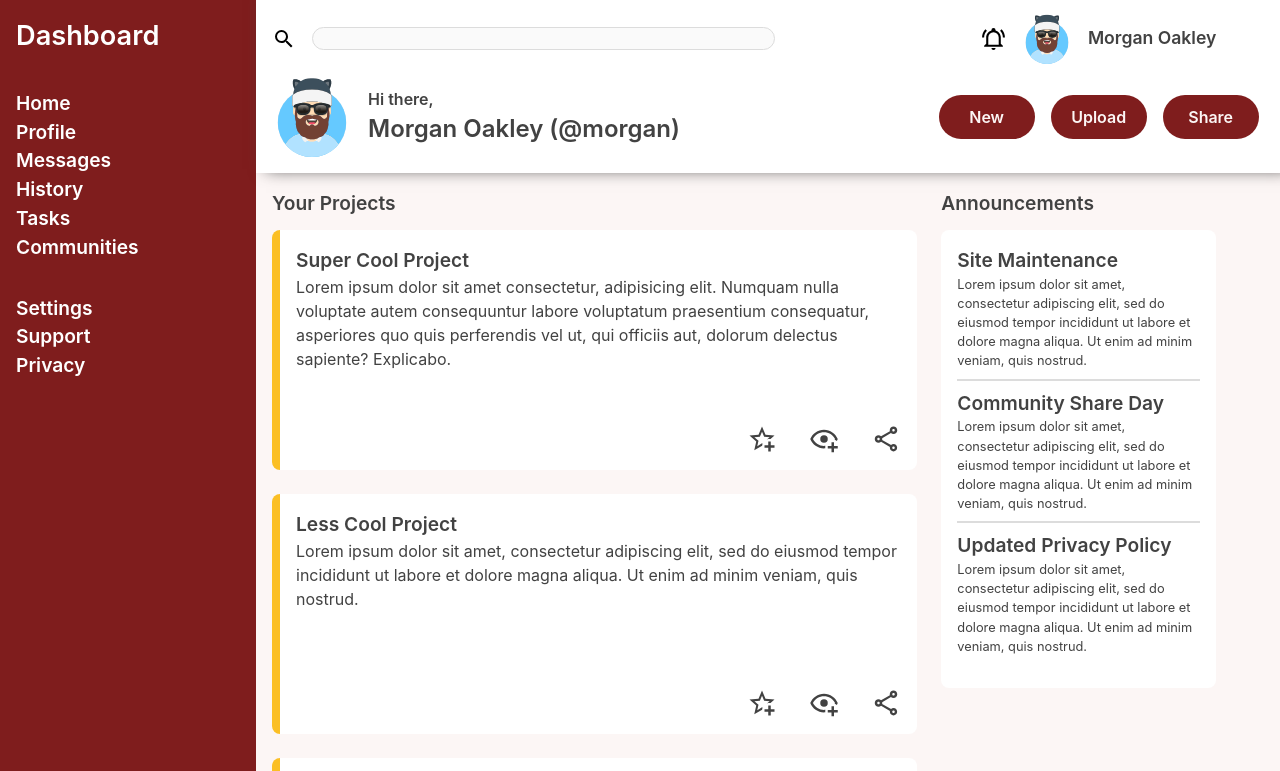
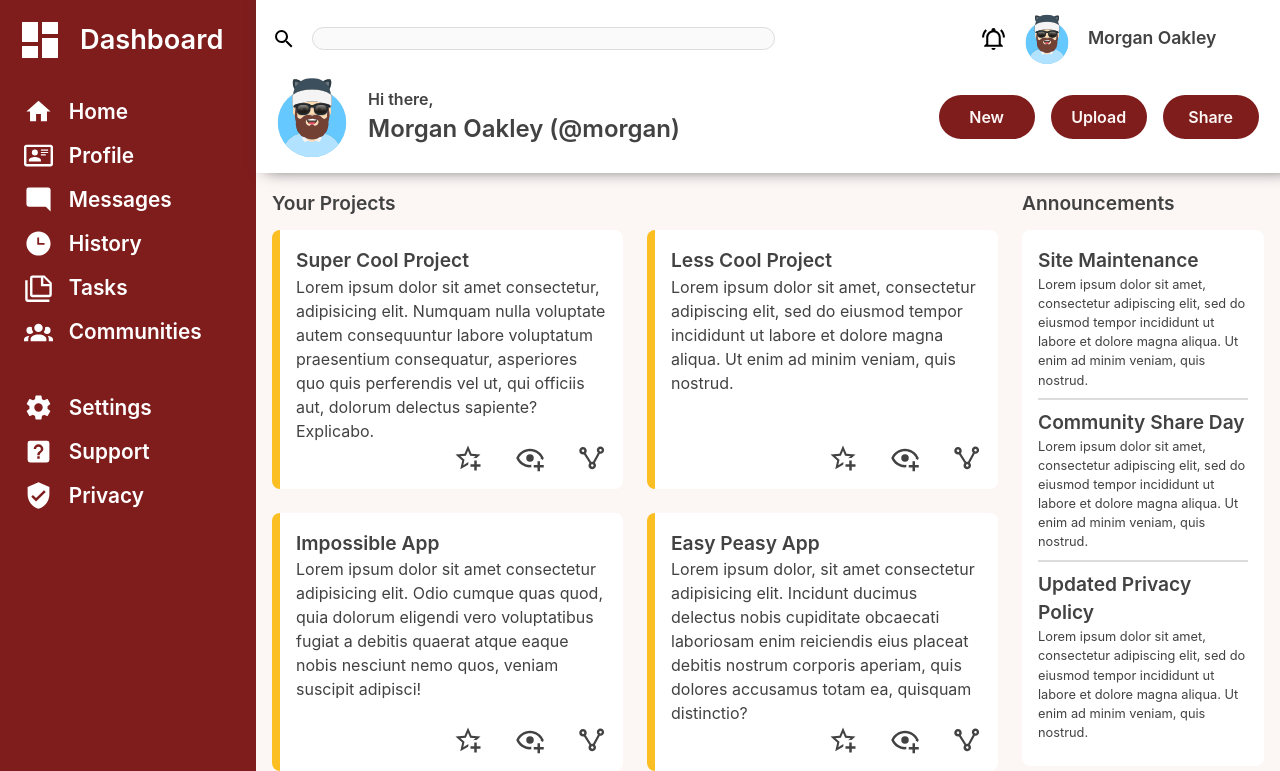
Before and after one commit to smith109/admin-dashboard, a plain HTML site: page index.html in a window 1280 px wide. Shown: the top 771 px of the page. Drawn offline with Linux system fonts and the light colour scheme.

Commit message:
Add styles to the nav links

```diff
--- a/css/style.css
+++ b/css/style.css
@@ -11,10 +11,15 @@
     'Arial Nova', 'Nimbus Sans', Arial, sans-serif;
 }
 
+*,
+*::before,
+*::after {
+  box-sizing: border-box;
+}
+
 * {
   margin: 0;
   padding: 0;
-  box-sizing: border-box;
 }
 
 body {
@@ -50,6 +55,8 @@ button {
 body>.container {
   display: grid;
   grid-template-columns: 1fr 4fr;
+  grid-template-rows: auto 1fr;
+  min-height: 100dvh;
 }
 
 .container>* {
@@ -66,12 +73,38 @@ body>.container {
   font-weight: 600;
 }
 
+.sidebar a {
+  display: flex;
+  align-items: center;
+  gap: 16px;
+}
+
 .sidebar .logo>a {
   font-size: 1.7rem;
 }
 
+.sidebar .logo>a::before {
+  content: url(../img/dashboard.svg);
+  width: 3rem;
+  height: 3rem;
+}
+
+.nav li {
+  margin-bottom: .8rem;
+  margin-left: .5rem;
+}
+
 .nav li>a {
-  font-size: 1.2rem;
+  font-size: 1.3rem;
+}
+
+.nav li>a::before {
+  width: 1.8rem;
+  height: 1.8rem;
+}
+
+.nav li>a:hover {
+  color: var(--clr-accent);
 }
 
 .container>.header {
@@ -144,8 +177,9 @@ body>.container {
 .container>.main-content {
   background: var(--clr-secondary);
   display: grid;
-  grid-template-columns: 2fr 1fr;
-  gap: 24px;
+  grid-template-columns: 3fr 1fr;
+  column-gap: 24px;
+  row-gap: 8px;
 }
 
 .main-content>.projects {
@@ -188,19 +222,18 @@ body>.container {
   margin-top: auto;
 }
 
-.announcements .card,
-.trending .card {
-  width: 85%;
+.card img:last-child {
+  transform: rotate(268deg);
 }
 
 .announcements .title+p {
   margin-bottom: .5rem;
-  padding-bottom: .5rem;
   font-size: .8rem;
 }
 
 .announcements .title+p:not(:last-child) {
   border-bottom: 2px solid #dcdcdc;
+  padding-bottom: .5rem;
 }
 
 .trending .card {
@@ -218,3 +251,39 @@ body>.container {
 .user p:first-child {
   margin-top: .5rem;
 }
+
+a[href="#home"]::before {
+  content: url(../img/home.svg);
+}
+
+a[href="#profile"]::before {
+  content: url(../img/profile.svg);
+}
+
+a[href="#messages"]::before {
+  content: url(../img/message.svg);
+}
+
+a[href="#history"]::before {
+  content: url(../img/history.svg);
+}
+
+a[href="#tasks"]::before {
+  content: url(../img/tasks.svg);
+}
+
+a[href="#communities"]::before {
+  content: url(../img/communities.svg);
+}
+
+a[href="#settings"]::before {
+  content: url(../img/settings.svg);
+}
+
+a[href="#support"]::before {
+  content: url(../img/help-box.svg);
+}
+
+a[href="#privacy"]::before {
+  content: url(../img/shield-check.svg);
+}
```
